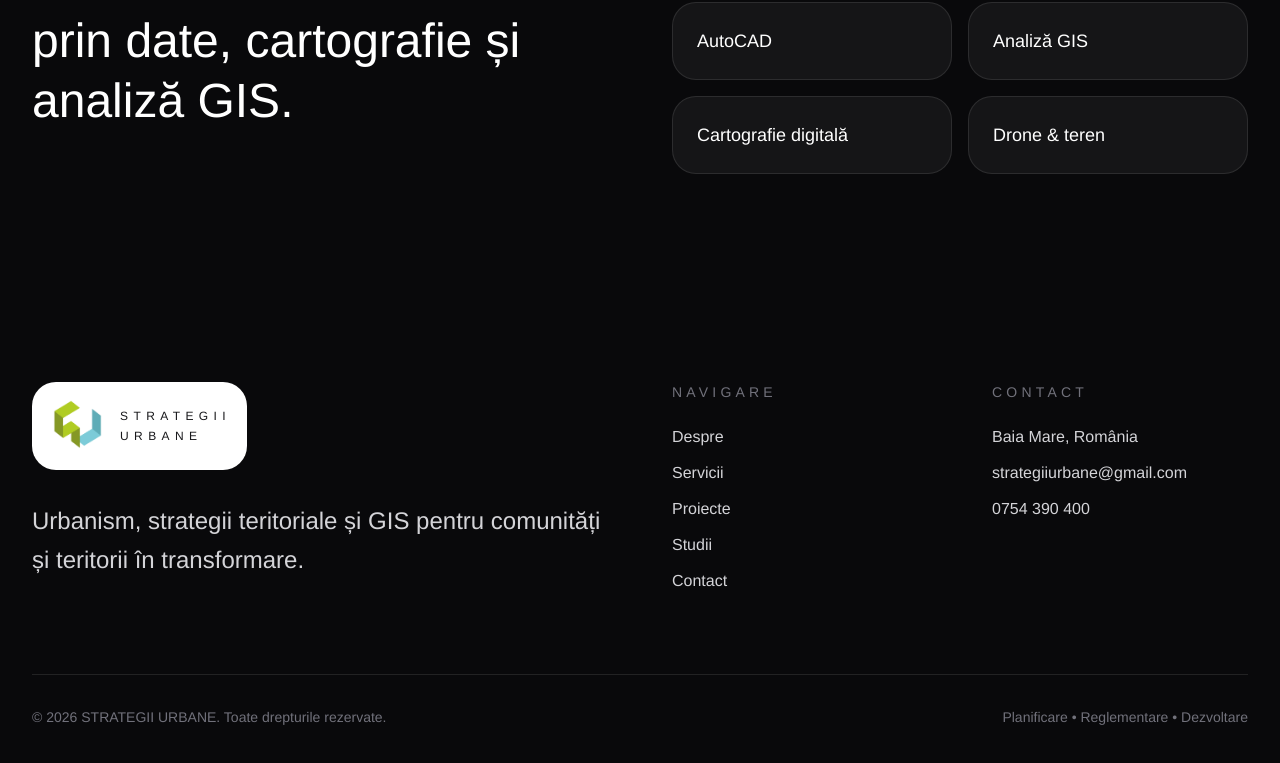
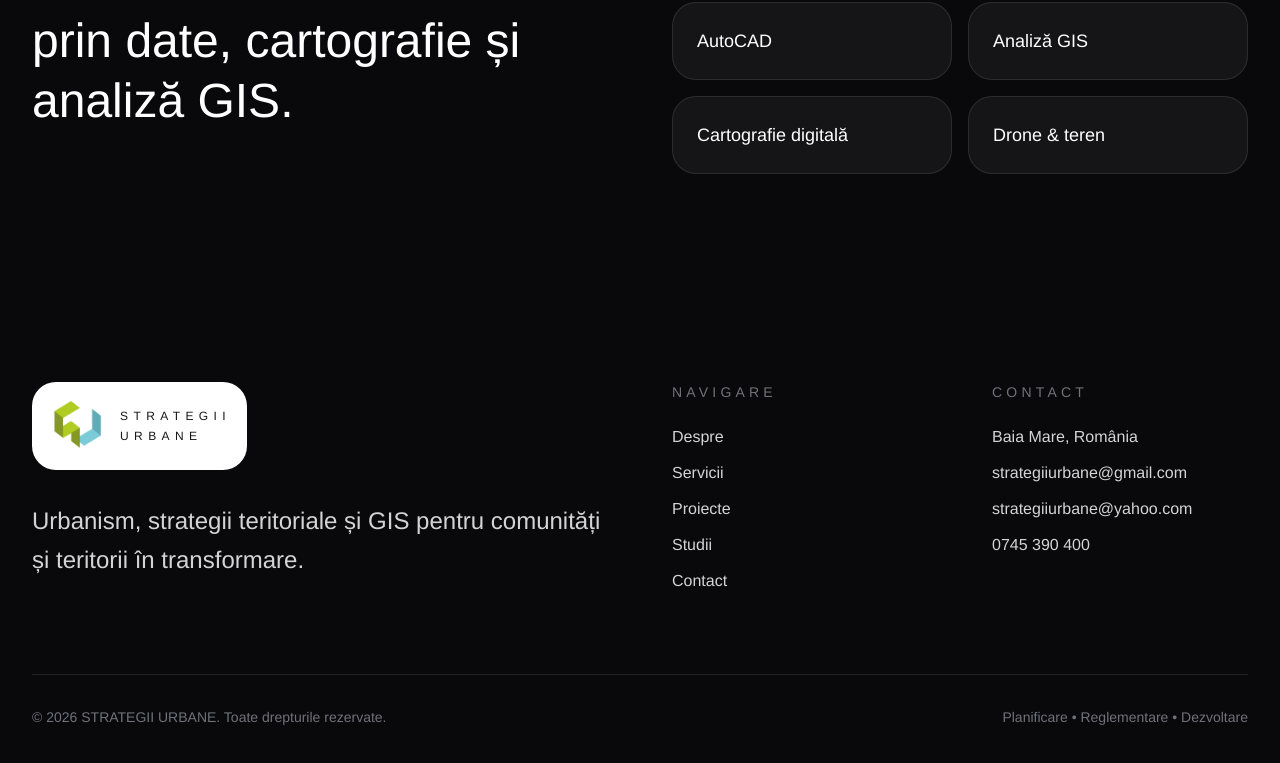
Before and after one commit to raduiaszberenyi/strategii-urbane, a Next.js app: page /despre in a window 1280 px wide. Shown: the part 2185-2948 px from the top of the page. Built offline with nearby package versions, Linux system fonts and the light colour scheme.

Commit message:
Actualizare date contact footer

```diff
--- a/src/components/Footer.tsx
+++ b/src/components/Footer.tsx
@@ -1,3 +1,4 @@
+
 import Link from "next/link";
 import Logo from "./Logo";
 
@@ -49,7 +50,8 @@ export default function Footer() {
             <div className="space-y-3 text-zinc-300">
               <p>Baia Mare, România</p>
               <p>strategiiurbane@gmail.com</p>
-              <p>0754 390 400</p>
+              <p>strategiiurbane@yahoo.com</p>
+              <p>0745 390 400</p>
             </div>
           </div>
         </div>
```
